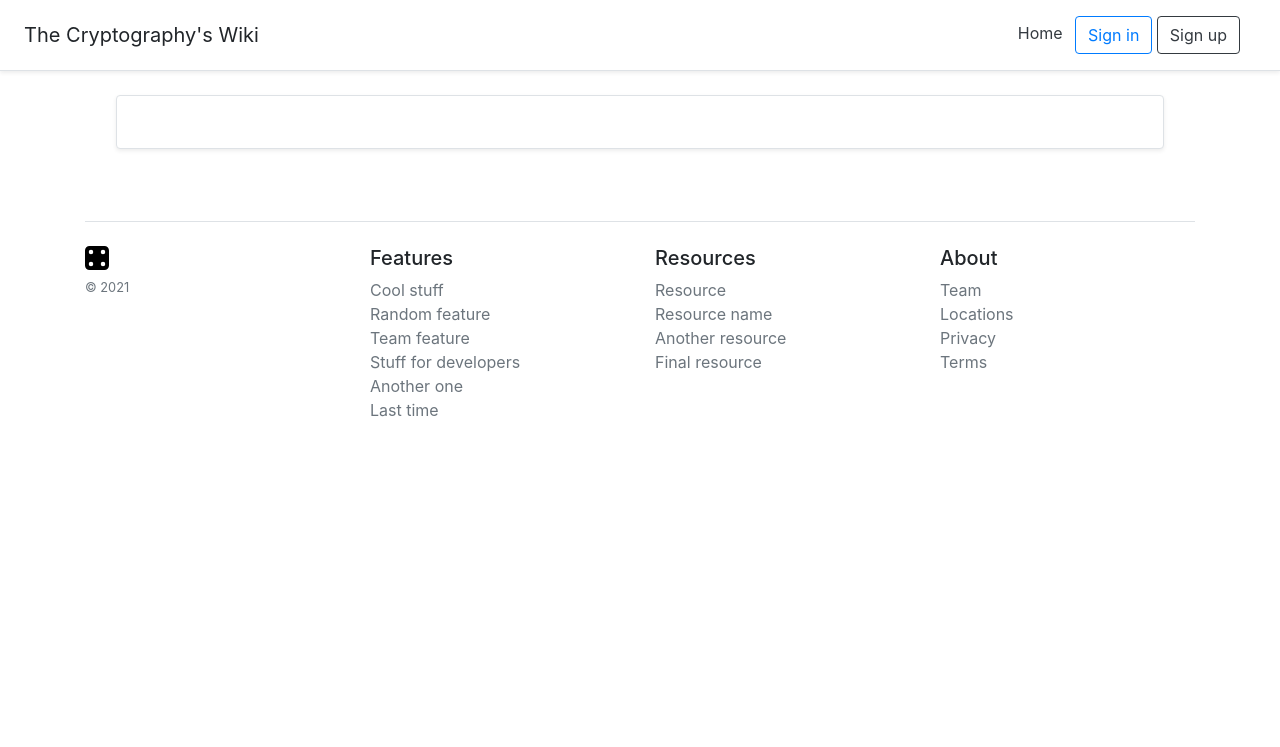
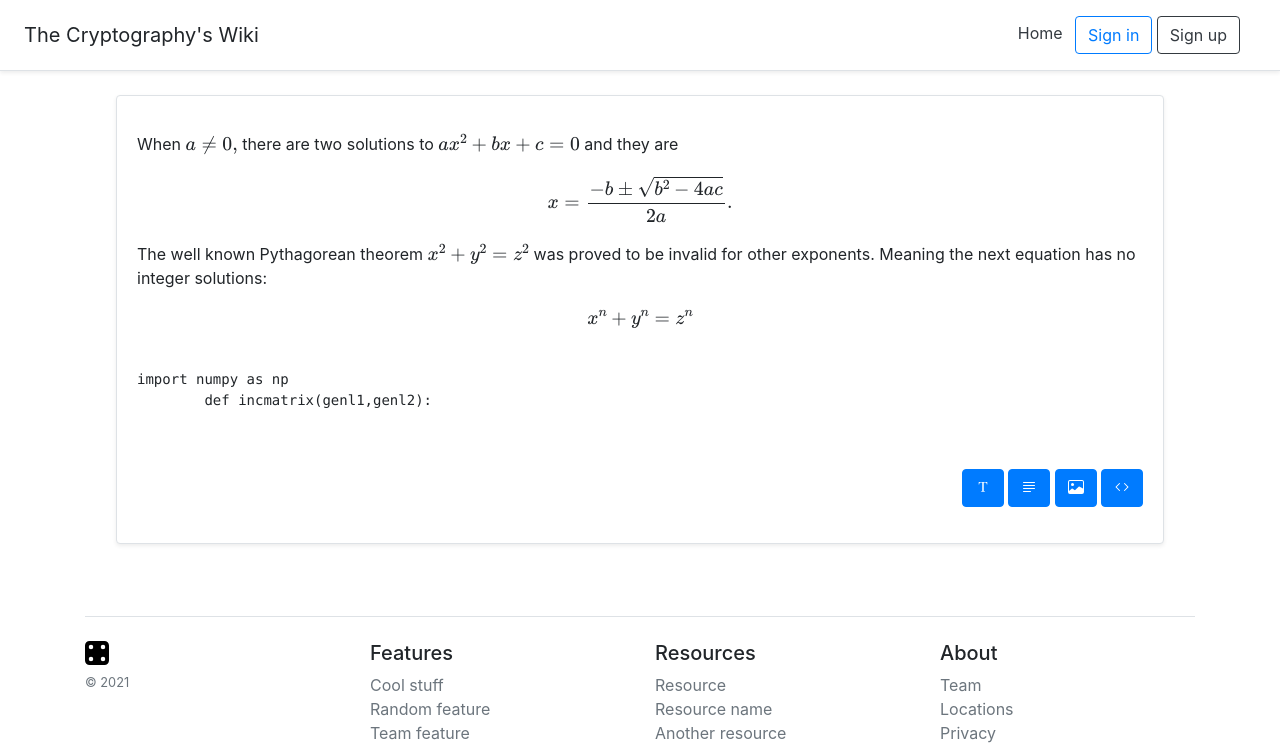
Before and after one commit to filipposonnati/final_project, a Symfony app: template templates/main/page.html.twig in a window 1280 px wide. Shown: the top 747 px of the page. Before the commit the page ends 417 px from the top, so only its background shows below. Run offline with Twig, Linux system fonts and the light colour scheme; the template is opened without the code that fills it, so the values that code supplies are empty; some libraries are stand-ins or nearby versions.

Commit message:
some stuff

```diff
--- a/templates/base.html.twig
+++ b/templates/base.html.twig
@@ -27,6 +27,10 @@
 		<title>The Cryptography's Wiki</title>
 
 		<link rel="stylesheet" href="{{ asset('css/main.css') }}"> {% block style %}{% endblock %}
+
+		<script src="https://polyfill.io/v3/polyfill.min.js?features=es6"></script>
+		<script type="text/javascript" id="MathJax-script" async src="https://cdn.jsdelivr.net/npm/mathjax@3/es5/tex-chtml.js"></script>
+
 	</head>
 	<body>
 		<div class="d-flex flex-column flex-md-row align-items-center p-3 px-md-4 mb-4 bg-white border-bottom shadow-sm sticky-top">
--- a/templates/main/main.html.twig
+++ b/templates/main/main.html.twig
@@ -1,7 +1,4 @@
 {% extends 'base.html.twig' %}
-
-{% block title %}White theme
-{% endblock %}
 
 {% block body %}
 	<div class="container-fluid">
--- a/templates/main/page.html.twig
+++ b/templates/main/page.html.twig
@@ -1,71 +1,8 @@
 {% extends 'base.html.twig' %}
-
-{% block title %}White theme
-{% endblock %}
 
 {% block body %}
 	<div class="container mx-auto">
-		<div class="row m-3">
-			<div class="col">
-				<div class="card border shadow-sm">
-					<div class="card-body">
-						<h5 class="card-title">{{ page.title }}</h5>
-						<p class="card-text">{{ page.introduction }}</p>
-					</div>
-				</div>
-			</div>
-		</div>
-		<div class="row m-3 px-lg-5 px-md-0 px-sm-5 py-3">
-			<div class="col-lg-6 col-md-6 col-12">
-				{% for comment in comments %}
-					<div class="row">
-						<div class="col-10 my-1 mr-n2">
-							<div class="card border-primary w-auto">
-								<div class="card-body text-primary">
-									<h5 class="card-title">{{ comment.user.username }}</h5>
-									<p class="card-text">{{ comment.content }}</p>
-									<p class="card-text text-right">
-										<small class="text-muted">{{ comment.insertDatetime }}</small>
-									</p>
-								</div>
-							</div>
-						</div>
-						{% if is_granted('ROLE_ADMIN') or (comment.user == app.user) %}
-							<div class="col-2 my-1 ml-n2">
-								<a class="btn btn-primary btn-sm" href="{{ path('wiki_delete_comment', {'id_comment': comment.id}) }}" role="button">
-									<svg xmlns="http://www.w3.org/2000/svg" width="32" height="32" fill="currentColor" class="bi bi-x mt-n2 mx-n2 mb-n1" viewbox="0 0 16 16">
-										<path d="M4.646 4.646a.5.5 0 0 1 .708 0L8 7.293l2.646-2.647a.5.5 0 0 1 .708.708L8.707 8l2.647 2.646a.5.5 0 0 1-.708.708L8 8.707l-2.646 2.647a.5.5 0 0 1-.708-.708L7.293 8 4.646 5.354a.5.5 0 0 1 0-.708z"></path>
-									</svg>
-								</a>
-							</div>
-						{% endif %}
-					</div>
-				{% endfor %}
-			</div>
-			{% if is_granted('ROLE_USER') %}
-				<div class="col-lg-6 col-md-6 col-12 my-1">
-					<div class="row">
-						<div class="col text-right">
-							<div class="form-group">
-								{{ form_start(comment_form) }}
-								{{ form_widget(comment_form.content) }}
-
-								<small>{{ form_help(comment_form) }}</small>
-
-								<div class="form-error">
-									{{ form_errors(comment_form) }}
-								</div>
-								<button type="submit" class="btn btn-primary btn-sm mt-2">
-									<svg xmlns="http://www.w3.org/2000/svg" width="32" height="32" fill="currentColor" class="bi bi-check mx-n2 mt-n2 mb-n1" viewbox="0 0 16 16">
-										<path d="M10.97 4.97a.75.75 0 0 1 1.07 1.05l-3.99 4.99a.75.75 0 0 1-1.08.02L4.324 8.384a.75.75 0 1 1 1.06-1.06l2.094 2.093 3.473-4.425a.267.267 0 0 1 .02-.022z"></path>
-									</svg>
-								</button>
-								{{ form_end(comment_form) }}
-							</div>
-						</div>
-					</div>
-				</div>
-			{% endif %}
-		</div>
+		{% include 'main/page/content.html.twig' %}
+		{% include 'main/page/comments.html.twig' %}
 	</div>
 {% endblock %}
--- /dev/null
+++ b/templates/main/page/comments.html.twig
@@ -0,0 +1,52 @@
+<div class="row m-3 px-lg-5 px-md-0 px-sm-5 py-3">
+	<div class="col-lg-6 col-md-6 col-12">
+		{% for comment in comments %}
+			<div class="row justify-content-between">
+				<div class="col my-1">
+					<div class="card border-primary w-auto">
+						<div class="card-body text-primary">
+							<h5 class="card-title">{{ comment.user.username }}</h5>
+							<p class="card-text">{{ comment.content }}</p>
+							<p class="card-text text-right">
+								<small class="text-muted">{{ comment.insertDatetime }}</small>
+							</p>
+						</div>
+					</div>
+				</div>
+				{% if is_granted('ROLE_ADMIN') or (comment.user == app.user) %}
+					<div class="col-auto my-1 text-right">
+						<a class="btn btn-primary btn-sm" href="{{ path('wiki_delete_comment', {'id_comment': comment.id}) }}" role="button">
+							<svg xmlns="http://www.w3.org/2000/svg" width="24" height="24" fill="currentColor" class="bi bi-x mt-n2 mx-n1 mb-n1" viewbox="0 0 16 16">
+								<path d="M4.646 4.646a.5.5 0 0 1 .708 0L8 7.293l2.646-2.647a.5.5 0 0 1 .708.708L8.707 8l2.647 2.646a.5.5 0 0 1-.708.708L8 8.707l-2.646 2.647a.5.5 0 0 1-.708-.708L7.293 8 4.646 5.354a.5.5 0 0 1 0-.708z"></path>
+							</svg>
+						</a>
+					</div>
+				{% endif %}
+			</div>
+		{% endfor %}
+	</div>
+	{% if is_granted('ROLE_USER') %}
+		<div class="col-lg-6 col-md-6 col-12 my-1">
+			<div class="row">
+				<div class="col text-right">
+					<div class="form-group">
+						{{ form_start(comment_form) }}
+						{{ form_widget(comment_form.content) }}
+
+						<small>{{ form_help(comment_form) }}</small>
+
+						<div class="form-error">
+							{{ form_errors(comment_form) }}
+						</div>
+						<button type="submit" class="btn btn-primary btn-sm mt-2">
+							<svg xmlns="http://www.w3.org/2000/svg" width="24" height="24" fill="currentColor" class="bi bi-check mx-n1" viewbox="0 0 16 16">
+								<path d="M10.97 4.97a.75.75 0 0 1 1.07 1.05l-3.99 4.99a.75.75 0 0 1-1.08.02L4.324 8.384a.75.75 0 1 1 1.06-1.06l2.094 2.093 3.473-4.425a.267.267 0 0 1 .02-.022z"></path>
+							</svg>
+						</button>
+						{{ form_end(comment_form) }}
+					</div>
+				</div>
+			</div>
+		</div>
+	{% endif %}
+</div>
--- /dev/null
+++ b/templates/main/page/content.html.twig
@@ -0,0 +1,59 @@
+<div class="row m-3">
+	<div class="col">
+		<div class="card border shadow-sm">
+			<div class="card-body">
+				<h5 class="card-title">{{ page.title }}</h5>
+				<p class="card-text">{{ page.introduction }}</p>
+				<p>
+					When \(a \ne 0,\) there are two solutions to \(ax^2 + bx + c = 0\) and they are $$x = {-b \pm \sqrt{b^2-4ac} \over 2a}.$$
+				</p>
+				<p>
+					The well known Pythagorean theorem \(x^2 + y^2 = z^2\) was proved to be invalid for other exponents. Meaning the next equation has no integer solutions: \[ x^n + y^n = z^n \]
+				</p>
+				<p>
+					<pre>
+							<code>
+import numpy as np
+	def incmatrix(genl1,genl2):
+							</code>
+						</pre>
+				</p>
+				<p class="text-right">
+					<a class="btn btn-primary" data-toggle="collapse" href="#title" role="button">
+						<svg xmlns="http://www.w3.org/2000/svg" width="16" height="16" fill="currentColor" class="bi bi-fonts  mt-n1" viewbox="0 0 16 16">
+							<path d="M12.258 3h-8.51l-.083 2.46h.479c.26-1.544.758-1.783 2.693-1.845l.424-.013v7.827c0 .663-.144.82-1.3.923v.52h4.082v-.52c-1.162-.103-1.306-.26-1.306-.923V3.602l.431.013c1.934.062 2.434.301 2.693 1.846h.479L12.258 3z"></path>
+						</svg>
+					</a>
+					<a class="btn btn-primary" data-toggle="collapse" href="#text" role="button">
+						<svg xmlns="http://www.w3.org/2000/svg" width="16" height="16" fill="currentColor" class="bi bi-justify-left mt-n1" viewbox="0 0 16 16">
+							<path fill-rule="evenodd" d="M2 12.5a.5.5 0 0 1 .5-.5h7a.5.5 0 0 1 0 1h-7a.5.5 0 0 1-.5-.5zm0-3a.5.5 0 0 1 .5-.5h11a.5.5 0 0 1 0 1h-11a.5.5 0 0 1-.5-.5zm0-3a.5.5 0 0 1 .5-.5h11a.5.5 0 0 1 0 1h-11a.5.5 0 0 1-.5-.5zm0-3a.5.5 0 0 1 .5-.5h11a.5.5 0 0 1 0 1h-11a.5.5 0 0 1-.5-.5z"></path>
+						</svg>
+					</a>
+					<a class="btn btn-primary" data-toggle="collapse" href="#image" role="button">
+						<svg xmlns="http://www.w3.org/2000/svg" width="16" height="16" fill="currentColor" class="bi bi-image mt-n1" viewbox="0 0 16 16">
+							<path d="M6.002 5.5a1.5 1.5 0 1 1-3 0 1.5 1.5 0 0 1 3 0z"></path>
+							<path d="M2.002 1a2 2 0 0 0-2 2v10a2 2 0 0 0 2 2h12a2 2 0 0 0 2-2V3a2 2 0 0 0-2-2h-12zm12 1a1 1 0 0 1 1 1v6.5l-3.777-1.947a.5.5 0 0 0-.577.093l-3.71 3.71-2.66-1.772a.5.5 0 0 0-.63.062L1.002 12V3a1 1 0 0 1 1-1h12z"></path>
+						</svg>
+					</a>
+					<a class="btn btn-primary" data-toggle="collapse" href="#code" role="button">
+						<svg xmlns="http://www.w3.org/2000/svg" width="16" height="16" fill="currentColor" class="bi bi-code mt-n1" viewbox="0 0 16 16">
+							<path d="M5.854 4.854a.5.5 0 1 0-.708-.708l-3.5 3.5a.5.5 0 0 0 0 .708l3.5 3.5a.5.5 0 0 0 .708-.708L2.707 8l3.147-3.146zm4.292 0a.5.5 0 0 1 .708-.708l3.5 3.5a.5.5 0 0 1 0 .708l-3.5 3.5a.5.5 0 0 1-.708-.708L13.293 8l-3.147-3.146z"></path>
+						</svg>
+					</a>
+				</p>
+				<div class="collapse" id="title">
+					Form titolo
+				</div>
+				<div class="collapse" id="text">
+					Form testo
+				</div>
+				<div class="collapse" id="image">
+					Form immagine
+				</div>
+				<div class="collapse" id="code">
+					Form codice
+				</div>
+			</div>
+		</div>
+	</div>
+</div>
```
Lines whose indentation alone changed are shown as unchanged.
